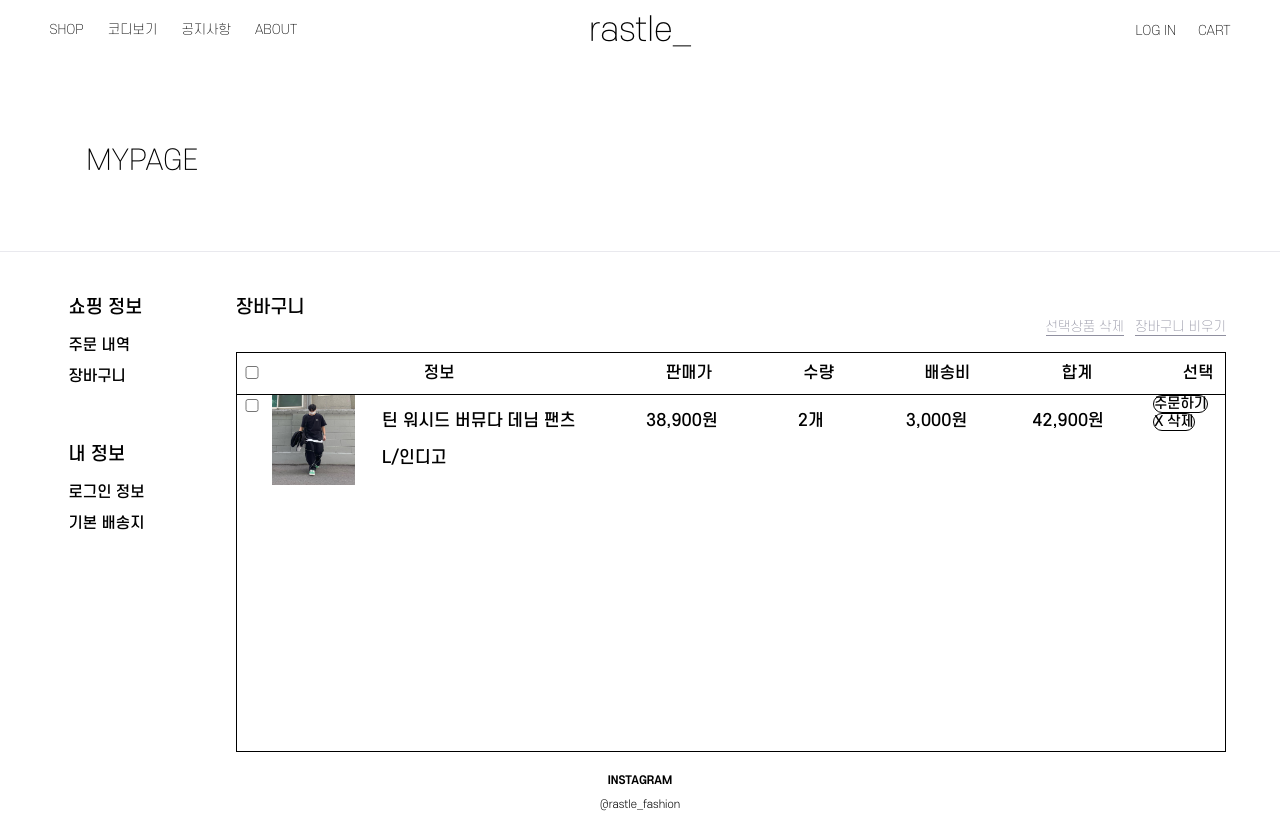
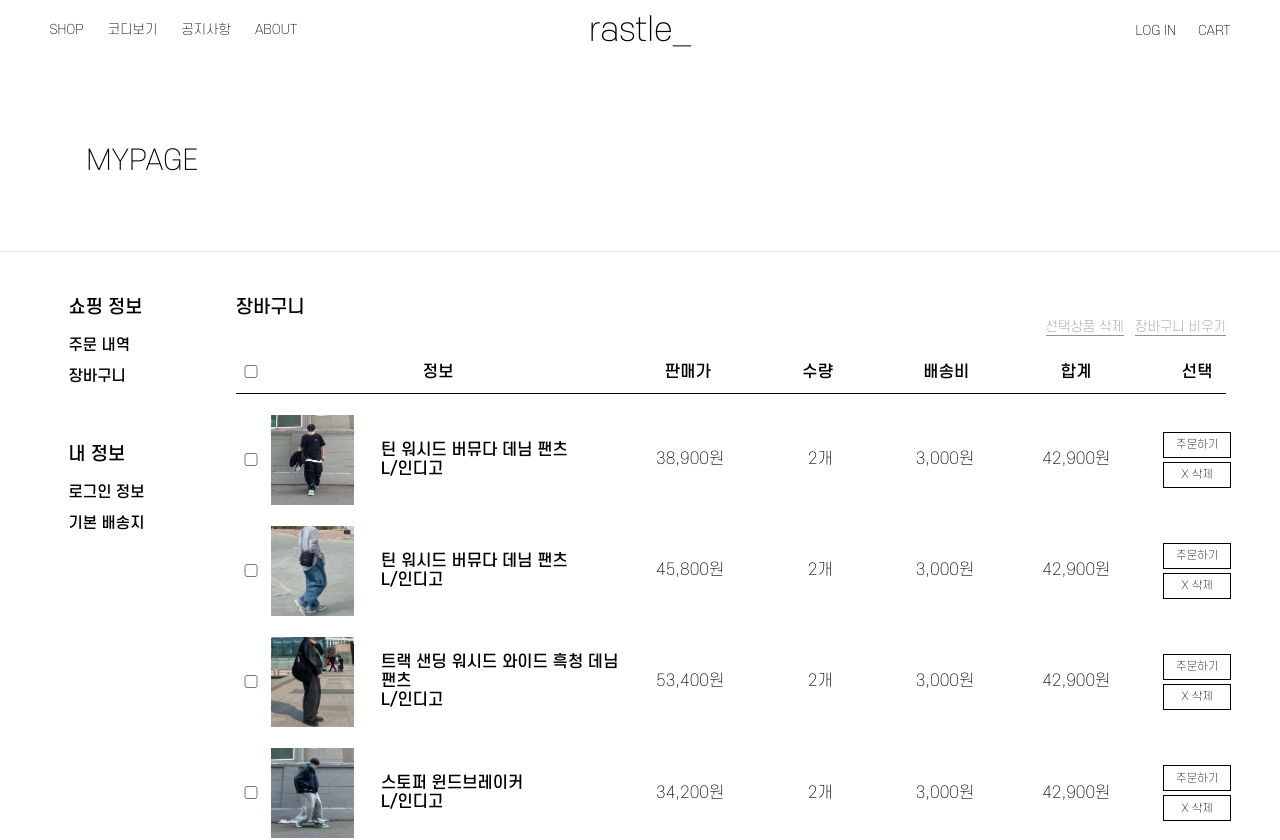
Before and after one commit to rastle-dev/rastle-frontend, a Next.js app: page /mypage in a window 1280 px wide. Shown: the top 840 px of the page. Built offline with nearby package versions, Linux system fonts and the light colour scheme.

Commit message:
feat: 장바구니 테이블 구현

```diff
--- a/src/pages/mypage/index.styles.tsx
+++ b/src/pages/mypage/index.styles.tsx
@@ -72,10 +72,9 @@ export const TabMenu = styled.div`
 `;
 export const Table = styled.div`
   //margin-top: 4.1rem;
-  border: 1px solid;
+  border-bottom: 1px solid;
   //width: 90%;
   width: 90rem;
-  height: 50vh;
 `;
 export const Select = styled(Input)`
   width: 2rem;
@@ -100,15 +99,39 @@ export const TableContent = styled.div`
 `;
 export const ProductInfo = styled.div`
   display: grid;
-  grid-template-columns: 3.2rem 10rem 24rem 13.8rem 9.8rem 11.5rem 11rem 6.2rem;
+  grid-template-columns: 3.2rem 10rem 25rem 13.8rem 9.8rem 11.5rem 11rem 6.2rem;
+  align-items: center;
+  margin: 1.9rem 0 1.9rem 0;
+  p {
+    font-size: 1.45rem;
+    font-weight: 200;
+  }
 `;
 export const Img = styled.img`
   width: 7.5rem;
   height: 8.2rem;
 `;
-export const TextInfo = styled.div``;
-export const SelectTab = styled.div``;
+export const TextInfo = styled.div`
+  width: 24rem;
+  padding-right: 1rem;
+  p {
+    font-size: 1.45rem;
+    font-weight: 500;
+    margin: 0;
+  }
+`;
+export const SelectTab = styled.div`
+  display: flex;
+  flex-direction: column;
+  gap: 0.36rem;
+`;
 export const SelectButton = styled(Button)`
   margin: 0;
-  padding: 0;
+  text-align: center;
+  padding: 0.5rem 0 0.5rem 0;
+  font-weight: 200;
+  font-size: 1rem;
+  width: 6.2rem;
+  border-radius: 0;
+  border: 0.5px solid;
 `;
--- a/src/pages/mypage/index.tsx
+++ b/src/pages/mypage/index.tsx
@@ -7,39 +7,32 @@ import Button from "@/components/common/Button";
 
 type ProductItem = {
   defaultImg: string;
-  hoverImg?: string;
   productName: string;
   price: string;
-  category?: ProductCategory;
+  size: string;
+  color: string;
 };
 const shopItems: ProductItem[] = [
   {
-    category: "1차 마켓",
     defaultImg: "/image/product1.jpg",
-    hoverImg: "/image/product5.jpg",
     productName: "틴 워시드 버뮤다 데님 팬츠",
     price: "45,800원",
+    size: "L",
+    color: "인디고",
   },
   {
-    category: "1차 마켓",
     defaultImg: "/image/product2.jpg",
-    hoverImg: "/image/product5.jpg",
     productName: "트랙 샌딩 워시드 와이드 흑청 데님 팬츠",
     price: "53,400원",
+    size: "L",
+    color: "인디고",
   },
   {
-    category: "1차 마켓",
     defaultImg: "/image/product3.jpg",
-    hoverImg: "/image/product5.jpg",
     productName: "스토퍼 윈드브레이커",
     price: "34,200원",
-  },
-  {
-    category: "1차 마켓",
-    defaultImg: "/image/product4.jpg",
-    hoverImg: "/image/product5.jpg",
-    productName: "트랙 샌딩 워시드 와이드 흑청 데님 팬츠",
-    price: "53,400원",
+    size: "L",
+    color: "인디고",
   },
 ];
 export default function Mypage() {
@@ -92,16 +85,26 @@ export default function Mypage() {
                   <S.SelectButton title="X 삭제" />
                 </S.SelectTab>
               </S.ProductInfo>
-              {/*{shopItems.map((item) => (*/}
-              {/*    <ItemElement*/}
-              {/*        key={item.productName}*/}
-              {/*        defaultImg={item.defaultImg}*/}
-              {/*        hoverImg={item.hoverImg}*/}
-              {/*        productName={item.productName}*/}
-              {/*        price={item.price}*/}
-              {/*        category={item.category}*/}
-              {/*    />*/}
-              {/*))}*/}
+              {shopItems.map((item) => (
+                <S.ProductInfo>
+                  <S.Select type="checkbox" />
+                  <S.Img src={item.defaultImg} />
+                  <S.TextInfo>
+                    <p>{item.productName}</p>
+                    <p>
+                      {item.size}/{item.color}
+                    </p>
+                  </S.TextInfo>
+                  <p>{item.price}</p>
+                  <p>2개</p>
+                  <p>3,000원</p>
+                  <p>42,900원</p>
+                  <S.SelectTab>
+                    <S.SelectButton title="주문하기" />
+                    <S.SelectButton title="X 삭제" />
+                  </S.SelectTab>
+                </S.ProductInfo>
+              ))}
             </S.TableContent>
           </S.Table>
         </S.Content>
```
